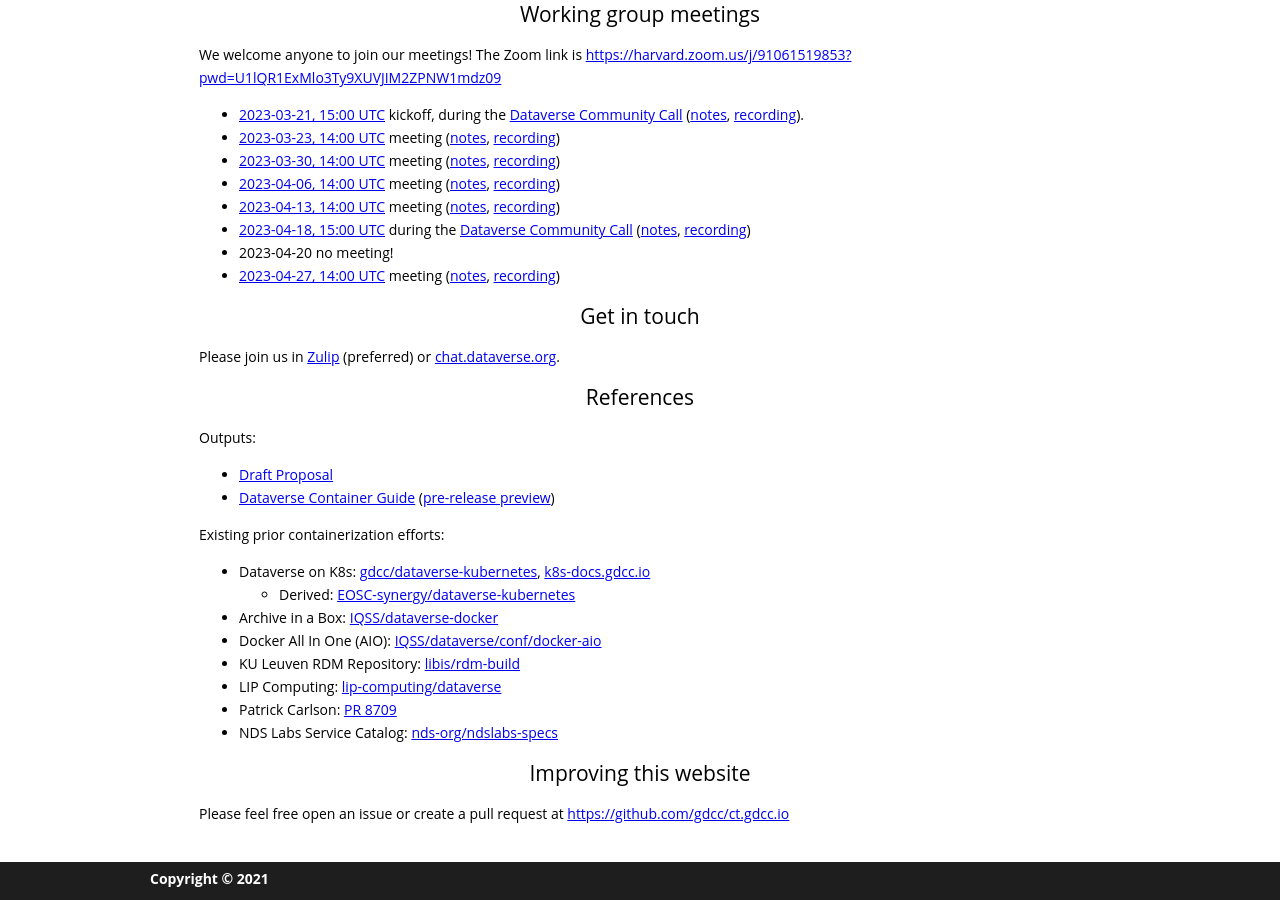
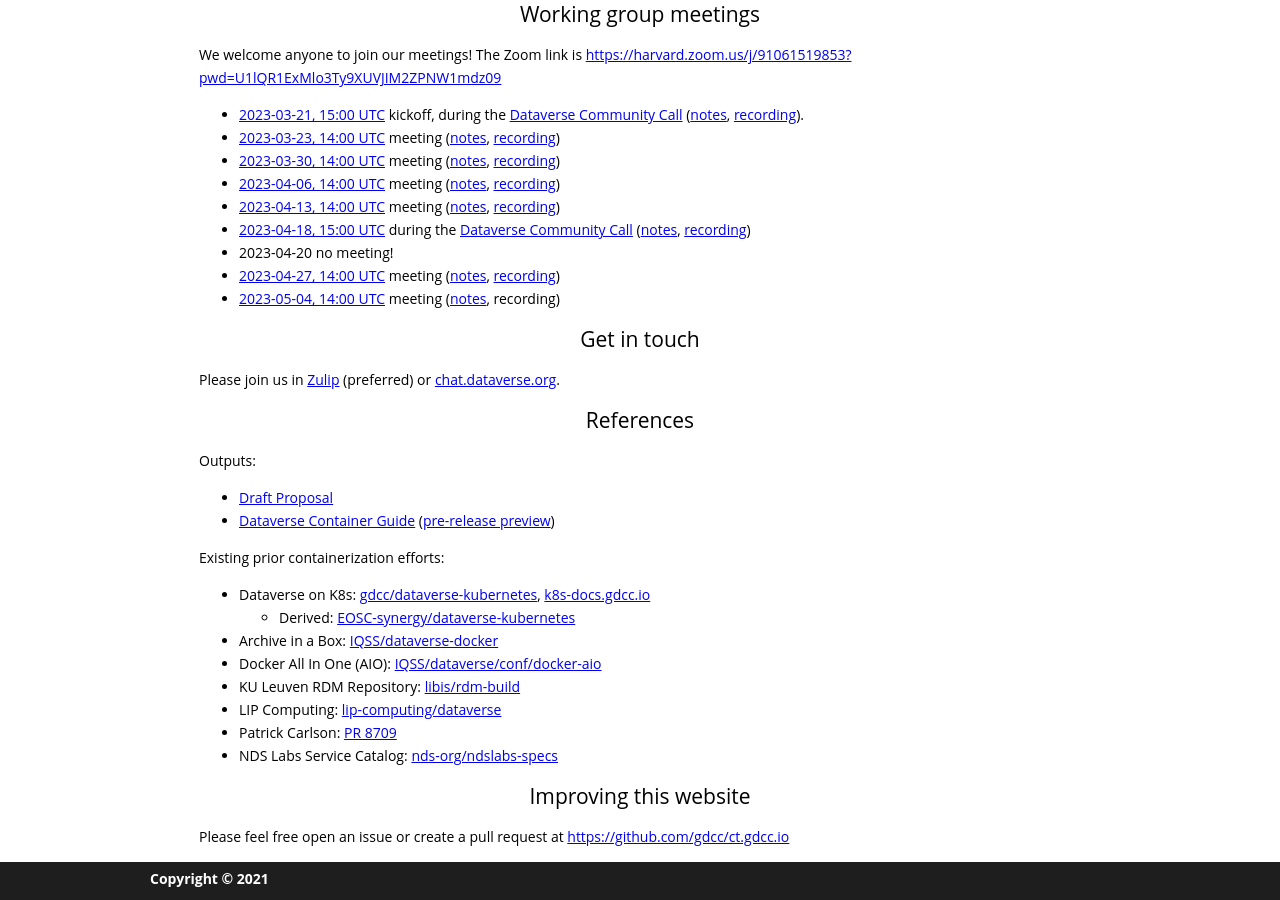
Before and after one commit to gdcc/ct.gdcc.io, a Jekyll site: the page built from index.md, in a window 1280 px wide and 900 px high, scrolled down 1195 px. Built offline with Jekyll 4.4.1, drawn with Linux system fonts in a browser that asks for light colours; our own code applies the rules of GitHub Pages for plain Markdown files.

Commit message:
add next meeting

```diff
--- a/index.md
+++ b/index.md
@@ -43,8 +43,7 @@ We welcome anyone to join our meetings! The Zoom link is <https://harvard.zoom.u
 - [2023-04-18, 15:00 UTC](https://time.is/compare/1500_18_Apr_2023_in_UTC) during the [Dataverse Community Call](https://dataverse.org/community-calls) ([notes](https://docs.google.com/document/d/1TmvLrvDJ2dtPN6e6Iu4RT-qFQo4XeR5Tn-TGhvB9mFE/edit?usp=sharing), [recording](https://harvard.zoom.us/rec/share/qQJLuOQYIX5FA5Fsandjuu3L4qIgmV9AKOZ0tZu3ZPcdDmcVw-2D7qn9VcCAojIk.PHPDAOdOWYI_hXCr))
 - 2023-04-20 no meeting!
 - [2023-04-27, 14:00 UTC](https://time.is/compare/1400_27_Apr_2023_in_UTC) meeting ([notes](https://docs.google.com/document/d/1Hz47lLjE9h1-YE5zD2wu4tT1ObB6vB6Nr3m16pQ4LF4/edit?usp=sharing), [recording](https://harvard.zoom.us/rec/share/aBdeEowQUqdKH2H9aTF_ypWe1OI3SZj6t4m_KUJi0Sjui2e7g123GnI92Itij2fV.Vi1OWvqiXVJjbRgz))
-
-
+- [2023-05-04, 14:00 UTC](https://time.is/compare/1400_4_May_2023_in_UTC) meeting ([notes](https://docs.google.com/document/d/1U3yvg9yG5Wnm_tQkDLf5XyREYyFVoRE4_-UvnxuryVE/edit?usp=sharing), recording)
 
 ## Get in touch
 
```
